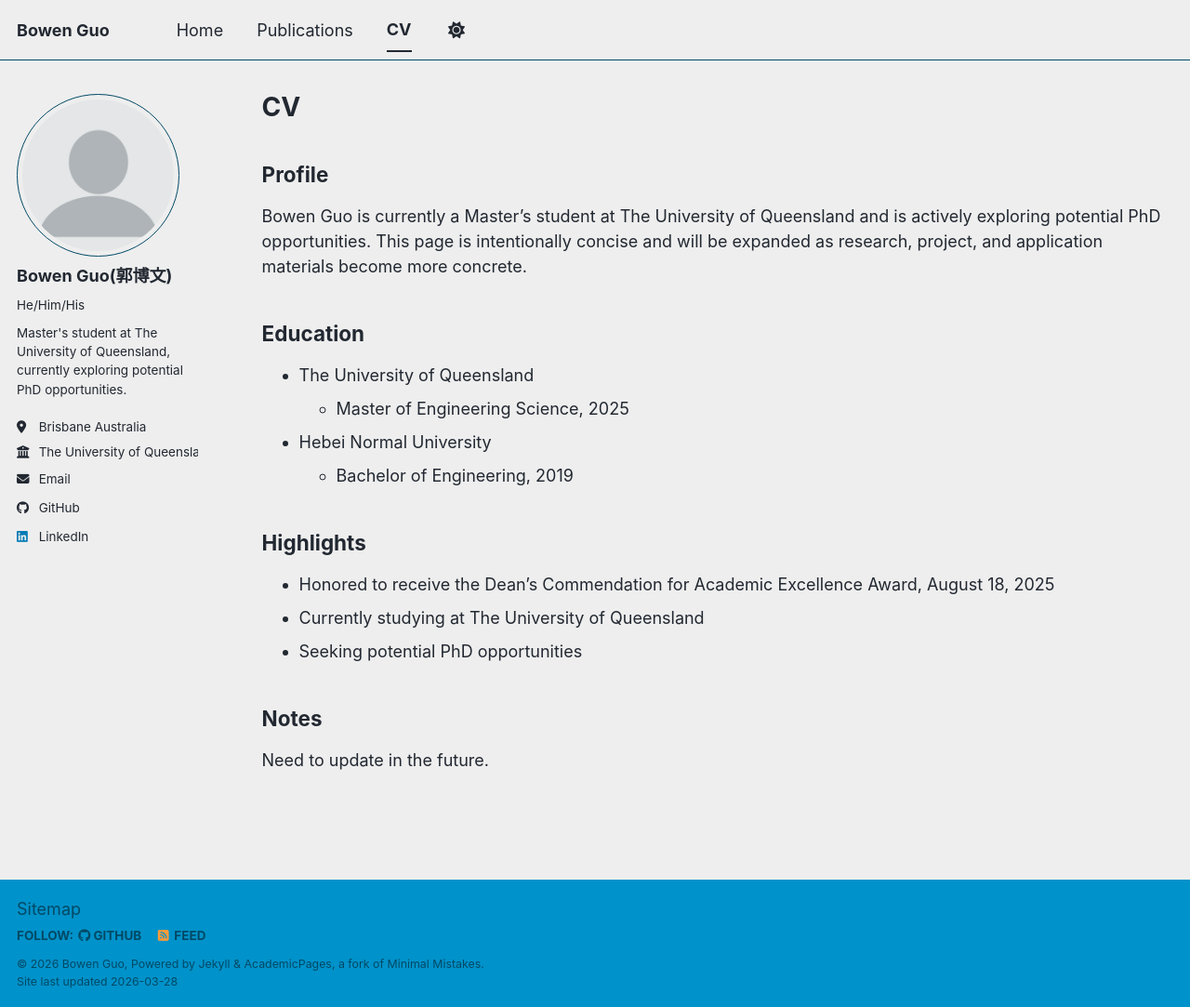
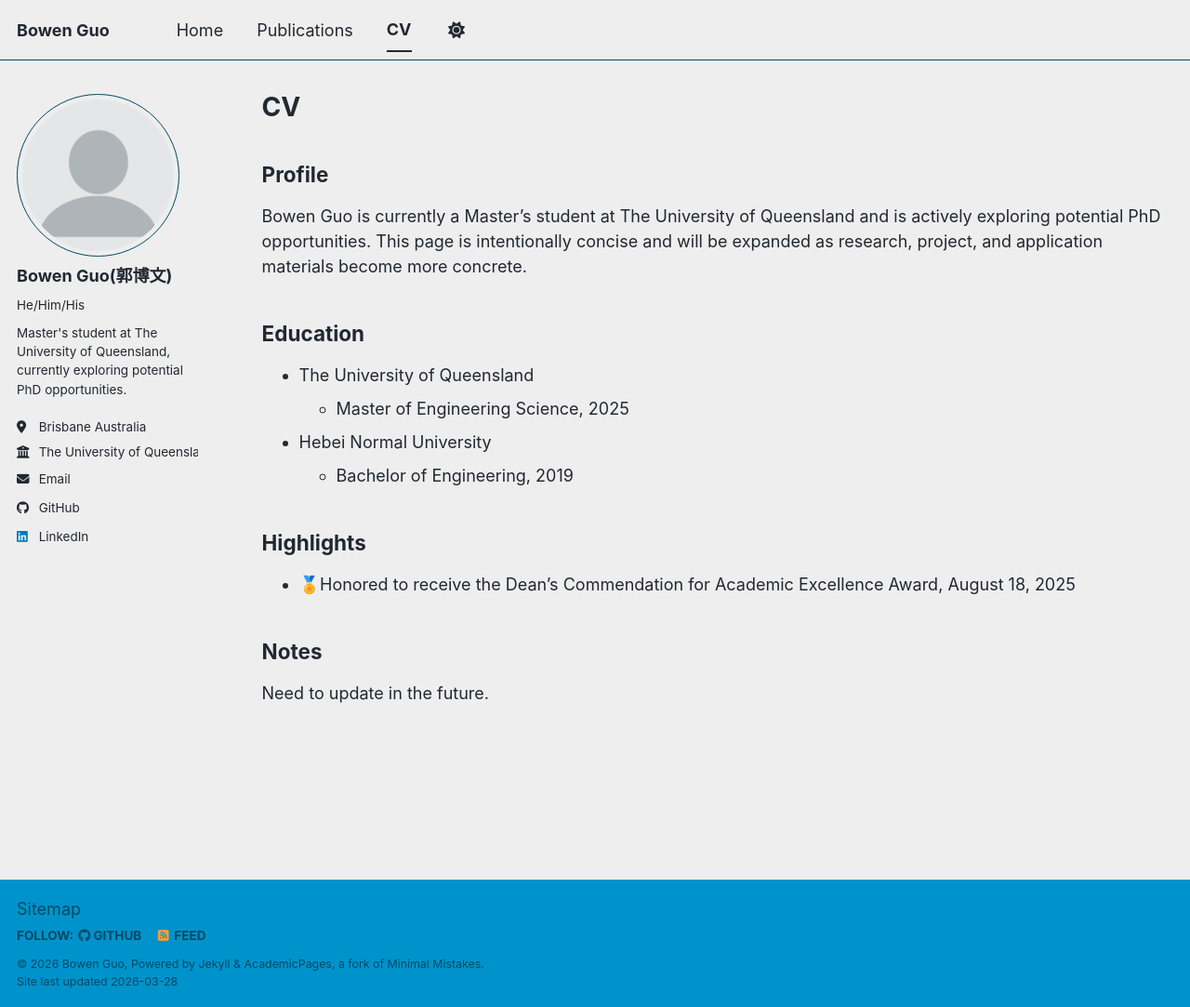
Before and after one commit to WithoutBug8/WithoutBug8.github.io, a Jekyll site: the page built from _pages/cv.md, in a window 1280 px wide and 1083 px high. Shown: the whole window at 93% size. Built offline with Jekyll 4.4.1, drawn with Linux system fonts in a browser that asks for light colours; a script bundle is joined from its source files by our own code; library files that are not in the unit come from our copies.

Commit message:
Fix the CV  problem

```diff
--- a/_pages/cv.md
+++ b/_pages/cv.md
@@ -22,9 +22,7 @@ Bowen Guo is currently a Master's student at The University of Queensland and is
 
 ## Highlights
 
-- Honored to receive the Dean's Commendation for Academic Excellence Award, August 18, 2025
-- Currently studying at The University of Queensland
-- Seeking potential PhD opportunities
+- 🏅Honored to receive the Dean's Commendation for Academic Excellence Award, August 18, 2025
 
 ## Notes
 
```
